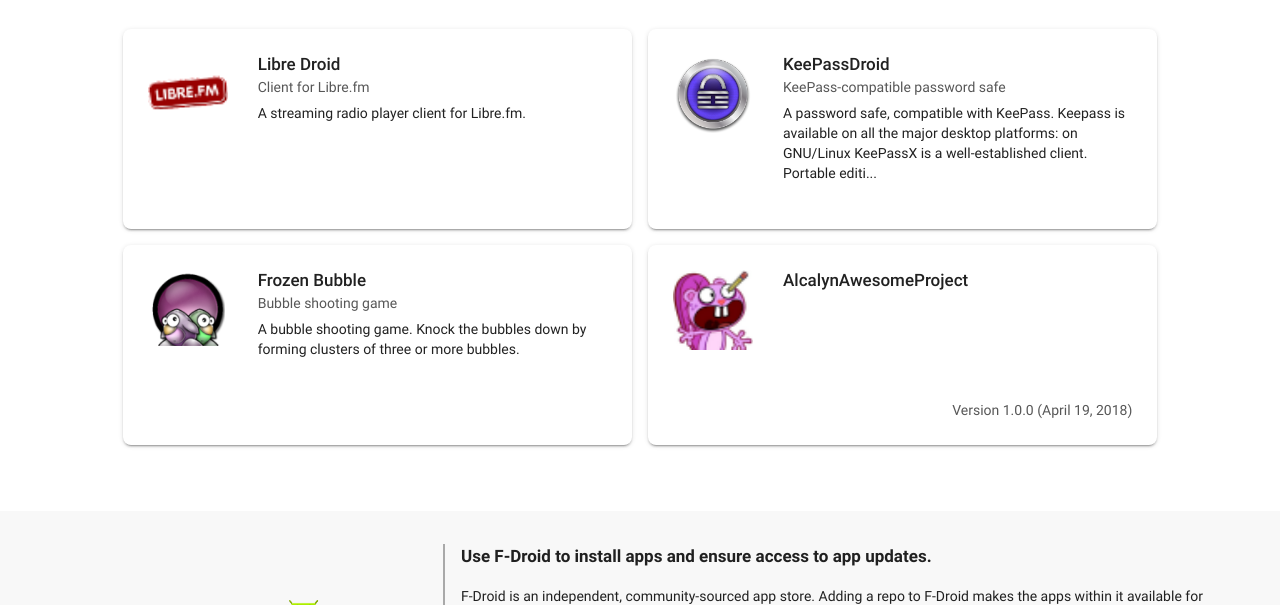
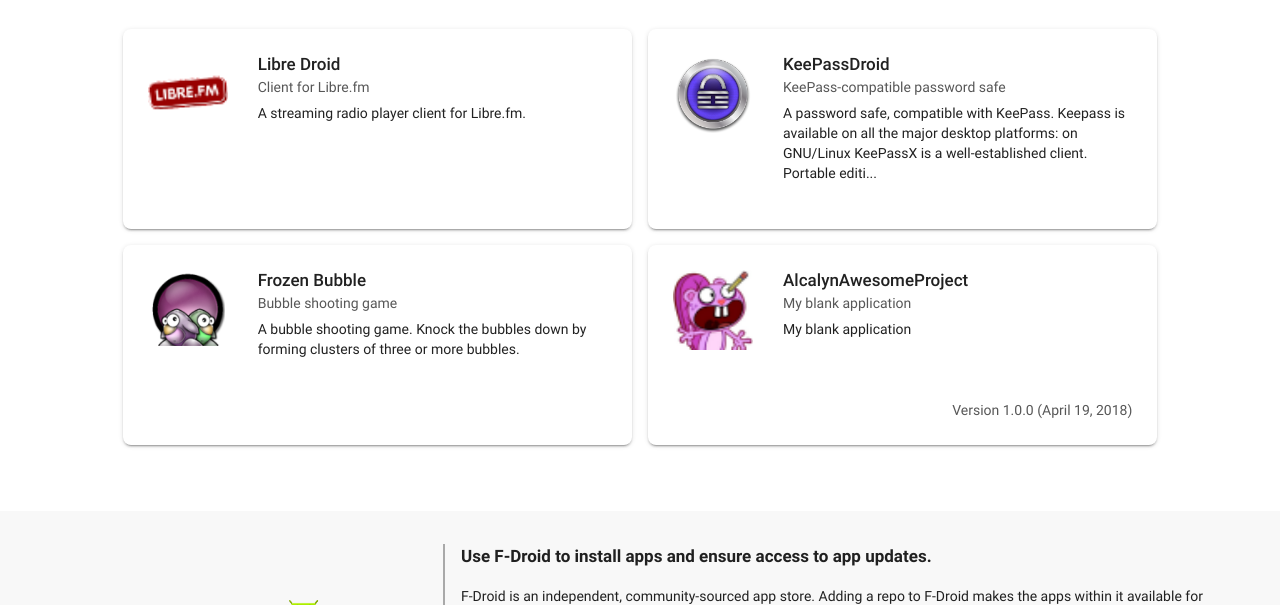
Before and after one commit to vaginessa/test-fdroid-data, a plain HTML site: page fdroid/repo/index.html in a window 1280 px wide. Shown: the part 195-800 px from the top of the page. Drawn offline with Linux system fonts and the light colour scheme.

Commit message:
fdroidserver git-mirror

```diff
--- a/fdroid/repo/index.html
+++ b/fdroid/repo/index.html
@@ -146,8 +146,8 @@
 	</div>
 	<div class="rm-app-card-right">
 		<div class="rm-app-card-title">AlcalynAwesomeProject</div>
-		<div class="rm-app-card-summary"></div>
-		<div class="rm-app-card-description"></div>
+		<div class="rm-app-card-summary">My blank application</div>
+		<div class="rm-app-card-description">My blank application</div>
 
 
 		<div class="rm-app-card-updated">
```
Also changed, not shown: fdroid/repo/index-v1.json (+1 -1 lines), fdroid/repo/index.xml (+1 -1 lines), 2 other files.
